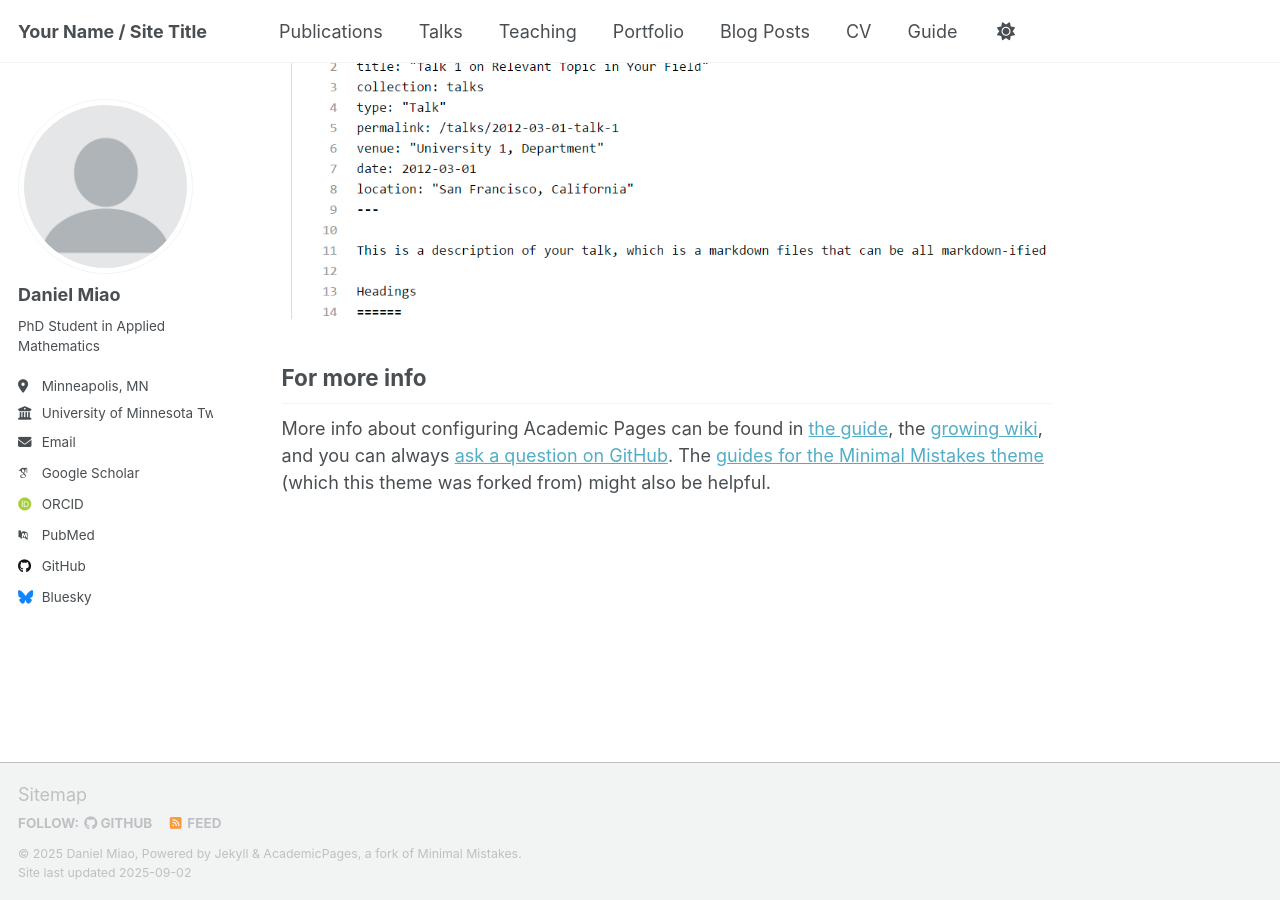
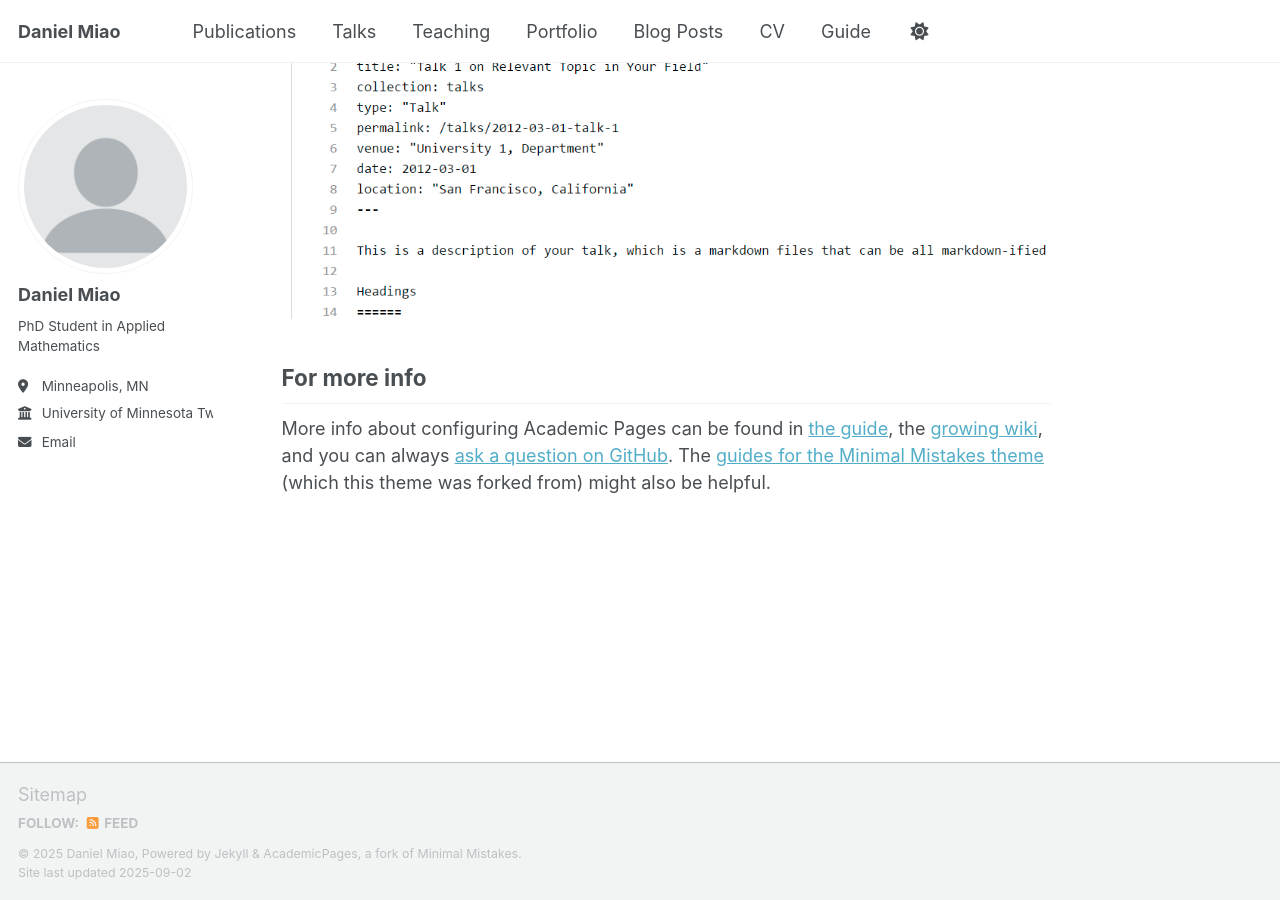
Before and after one commit to dmiao153/DanielMiao, a Jekyll site: the page built from _pages/about.md, in a window 1280 px wide and 900 px high, scrolled down 2880 px. Built offline with Jekyll 4.4.1, drawn with Linux system fonts in a browser that asks for light colours; some web fonts are replaced; a script that is not in the unit is left out.

Commit message:
Update _config.yml

```diff
--- a/_config.yml
+++ b/_config.yml
@@ -9,7 +9,7 @@
 # Basic Site Settings
 locale                   : "en-US"
 site_theme               : "default" # Currently available options are "default", "air"
-title                    : "Your Name / Site Title"
+title                    : "Daniel Miao"
 title_separator          : "-"
 name                     : &name "Daniel Miao"
 description              : &description "PhD Student in Applied Mathematics"
@@ -34,12 +34,12 @@ author:
   # Academic websites
   academia         : # URL
   arxiv            : # URL - Update with the correct link to your profile
-  googlescholar    : "https://scholar.google.com/citations?user=PS_CX0AAAAAJ"
+  googlescholar    : # "https://scholar.google.com/citations?user=PS_CX0AAAAAJ"
   inspire-hep      : # URL
   impactstory      : # URL
-  orcid            : "http://orcid.org/yourorcidurl"
+  orcid            : # "http://orcid.org/yourorcidurl"
   semantic         : # URL
-  pubmed           : "https://www.ncbi.nlm.nih.gov/pubmed/?term=john+snow"
+  pubmed           : # "https://www.ncbi.nlm.nih.gov/pubmed/?term=john+snow"
   researchgate     : # URL
   scopus           : # URL
 
@@ -47,13 +47,13 @@ author:
   bitbucket        : # Username - Update with your username on the site
   codepen          : # Username
   dribbble         : # Username
-  github           : "academicpages"
+  github           : # "academicpages"
   kaggle           : # Username
   stackoverflow    : # User number or user number and name (i.e., use "1" or "1/jeff-atwood")
 
   # Social media
   artstation       : # Username
-  bluesky          : "bsky.app" # Replace this with you Bluesky username
+  bluesky          : # "bsky.app" # Replace this with you Bluesky username
   facebook         : # Username
   flickr           : # Username
   foursquare       : # Username
```
